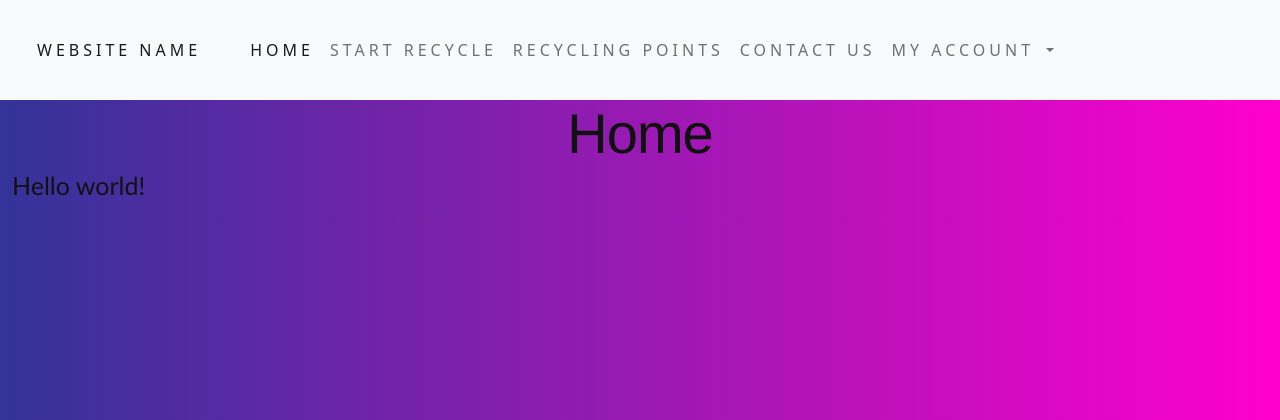
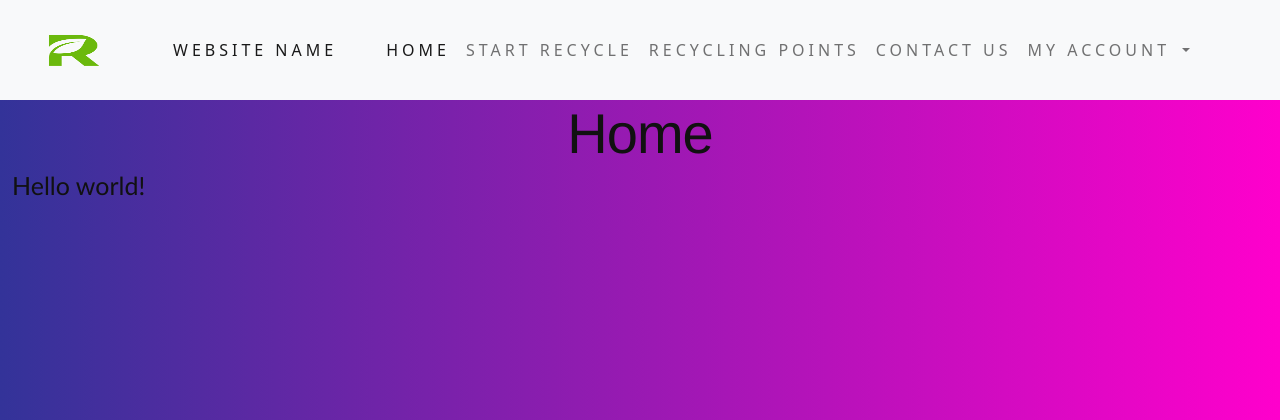
Before and after one commit to waileng09/HackathonTeam9, a Flask app: page / in a window 1280 px wide. Shown: the top 420 px of the page. Run offline with Flask 2, Linux system fonts and the light colour scheme; some libraries are stand-ins or nearby versions.

Commit message:
added logo img

```diff
--- a/templates/customer page/customer_navbar.html
+++ b/templates/customer page/customer_navbar.html
@@ -8,7 +8,8 @@
 <body>
     <nav class="navbar navbar-expand-lg navbar-light bg-light">
       <div class="container-fluid">
-        <a class="navbar-brand" href="#">Website Name</a>
+        <a class="navbar-brand" href="/"><img src="static/images/r_logo.png" alt="" width="70" height="40" class="d-inline-block align-text-top"></a>
+        <a class="navbar-brand" href="/">Website Name</a>
         <button class="navbar-toggler" type="button" data-bs-toggle="collapse" data-bs-target="#navbarNavDropdown" aria-controls="navbarNavDropdown" aria-expanded="false" aria-label="Toggle navigation">
           <span class="navbar-toggler-icon"></span>
         </button>
```
Also changed, not shown: static/images/r_logo.png.
